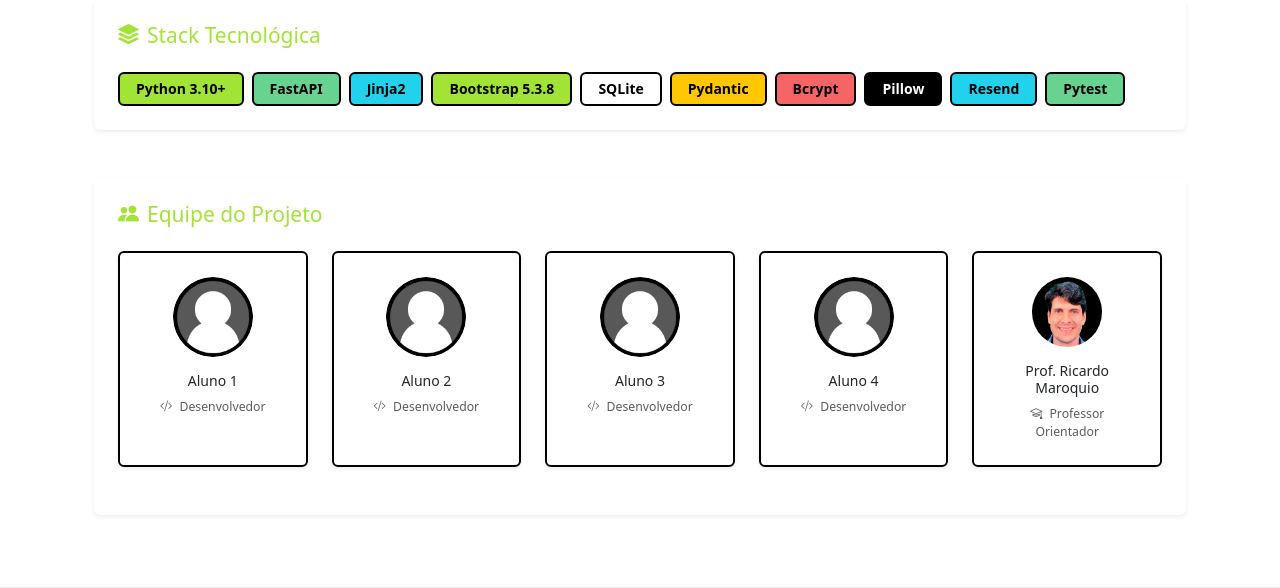
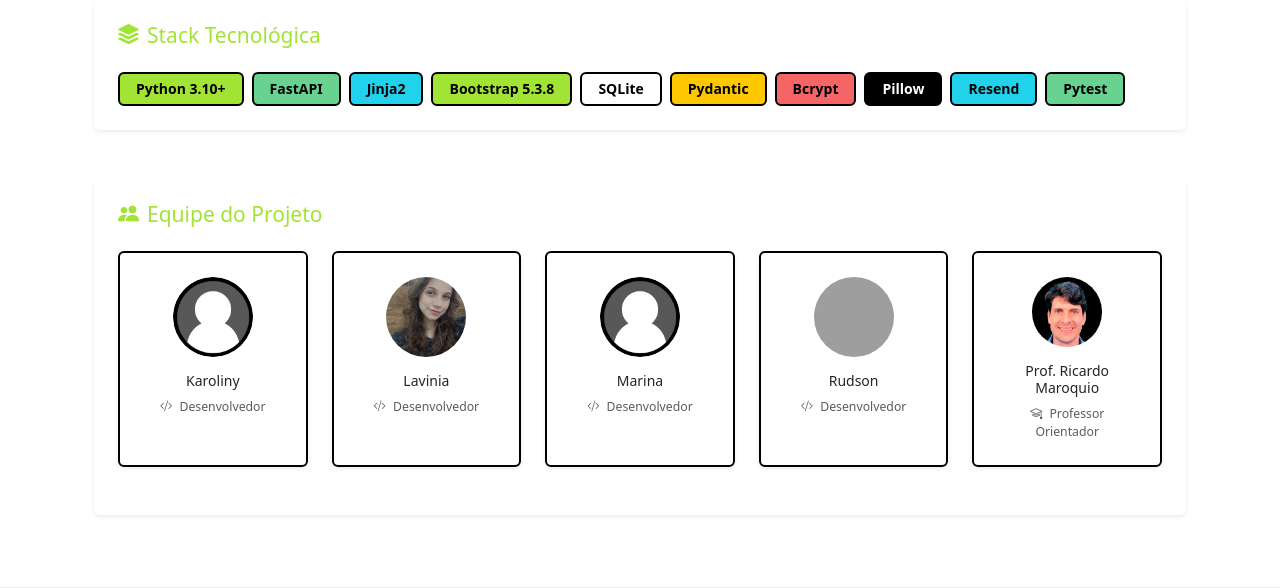
Before and after one commit to rudnazareth-hub/PetLar, a FastAPI app: page /sobre in a window 1280 px wide. Shown: the part 453-1041 px from the top of the page. Run offline with FastAPI, Linux system fonts and the light colour scheme; parts of the project's set-up code (start-up, migrations or seed data) failed here and were passed over; some libraries are stand-ins or nearby versions; grey boxes are pictures that could not be loaded.

Commit message:
foto alunos

```diff
--- a/templates/sobre.html
+++ b/templates/sobre.html
@@ -75,7 +75,7 @@
                                         <img src="/static/img/site/aluno1.jpg" alt="Aluno 1" class="rounded-circle object-fit-cover"
                                             width="80" height="80">
                                     </div>
-                                    <h4 class="h6 card-title mb-2">Aluno 1</h4>
+                                    <h4 class="h6 card-title mb-2">Karoliny</h4>
                                     <p class="text-muted small mb-0">
                                         <i class="bi bi-code-slash me-1"></i>
                                         Desenvolvedor
@@ -88,10 +88,10 @@
                             <div class="card h-100 shadow-sm">
                                 <div class="card-body text-center p-4">
                                     <div class="d-inline-flex align-items-center justify-content-center mb-3">
-                                        <img src="/static/img/site/aluno2.jpg" alt="Aluno 2" class="rounded-circle object-fit-cover"
+                                        <img src="static/img/site/aluno2Lavinia.jpeg" alt="Aluno 2" class="rounded-circle object-fit-cover"
                                             width="80" height="80">
                                     </div>
-                                    <h4 class="h6 card-title mb-2">Aluno 2</h4>
+                                    <h4 class="h6 card-title mb-2">Lavinia</h4>
                                     <p class="text-muted small mb-0">
                                         <i class="bi bi-code-slash me-1"></i>
                                         Desenvolvedor
@@ -107,7 +107,7 @@
                                         <img src="/static/img/site/aluno3.jpg" alt="Aluno 3" class="rounded-circle object-fit-cover"
                                             width="80" height="80">
                                     </div>
-                                    <h4 class="h6 card-title mb-2">Aluno 3</h4>
+                                    <h4 class="h6 card-title mb-2">Marina</h4>
                                     <p class="text-muted small mb-0">
                                         <i class="bi bi-code-slash me-1"></i>
                                         Desenvolvedor
@@ -123,7 +123,7 @@
                                         <img src="/static/img/site/aluno4.jpg" alt="Aluno 4" class="rounded-circle object-fit-cover"
                                             width="80" height="80">
                                     </div>
-                                    <h4 class="h6 card-title mb-2">Aluno 4</h4>
+                                    <h4 class="h6 card-title mb-2">Rudson</h4>
                                     <p class="text-muted small mb-0">
                                         <i class="bi bi-code-slash me-1"></i>
                                         Desenvolvedor
```
Also changed, not shown: static/img/site/aluno2.jpg (deleted), static/img/site/aluno2Lavinia.jpeg (added), static/img/site/aluno4.jpg (deleted).
